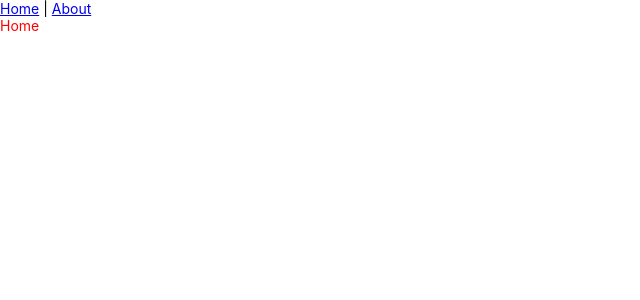
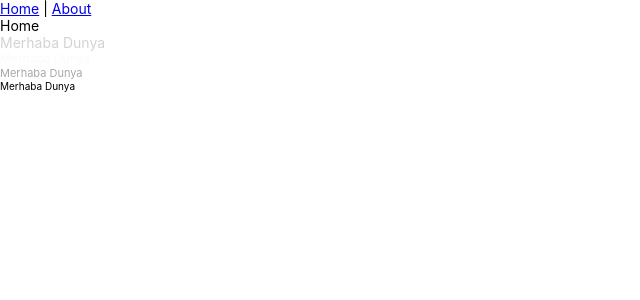
Before and after one commit to Akbeta/ig-web-clone, a Vue app: page / in a window 1280 px wide. Shown: the top 300 px of the page, without its empty margins (0-640 px from the left). Built offline with nearby package versions, Linux system fonts and the light colour scheme.

Commit message:
created text component for typography

```diff
--- /dev/null
+++ b/src/components/CustomText.vue
@@ -0,0 +1,36 @@
+<template>
+  <component :is="tag" :class="size">
+    <slot />
+  </component>
+</template>
+
+<script>
+export default {
+  name: 'Text',
+  props: {
+    tag: {
+      type: String,
+      default: 'span'
+    },
+    size: {
+      type: String,
+      default: 'normal', //normal: 14, small: 12, xsmall: 11, xxsmall: 10
+      validator: function(value) {
+        return ['normal', 'small', 'xsmall', 'xxsmall'].indexOf(value) !== -1
+      }
+    }
+  }
+}
+</script>
+
+<style>
+.small {
+  font-size: 12px;
+}
+.xsmall {
+  font-size: 11px;
+}
+.xxsmall {
+  font-size: 10px;
+}
+</style>
--- a/src/views/Home.vue
+++ b/src/views/Home.vue
@@ -1,20 +1,31 @@
 <template>
   <div class="home">
     <h1>Home</h1>
+    <CustomText class="a1" tag="p"> Merhaba Dunya </CustomText>
+    <CustomText class="a2" tag="p" size="small"> Merhaba Dunya </CustomText>
+    <CustomText class="a3" tag="p" size="xsmall"> Merhaba Dunya </CustomText>
+    <CustomText tag="p" size="xxsmall"> Merhaba Dunya </CustomText>
   </div>
 </template>
 
 <script>
+import CustomText from '@/components/CustomText'
+
 export default {
-  name: 'Home'
+  name: 'Home',
+  components: {
+    CustomText
+  }
 }
 </script>
 <style scoped>
-h1 {
-  color: red;
-
-  @media (--t) {
-    color: blue;
-  }
+.a1{
+  color: rgba(var(--ba8),.5);
+}
+.a2{
+  color: rgb(var(--b3f));
+}
+.a3{
+  color: rgb(var(--ba8));
 }
 </style>
```
